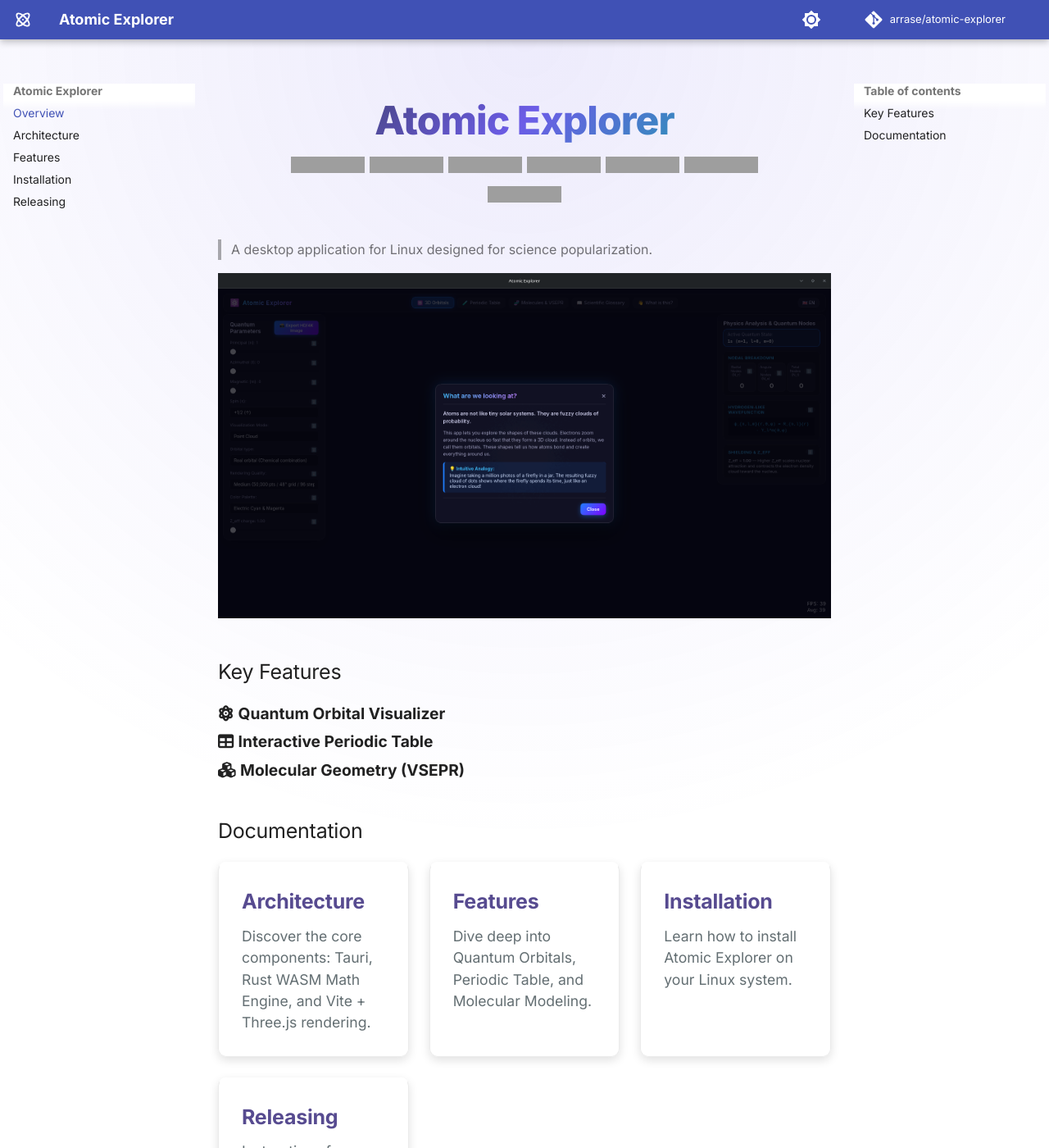
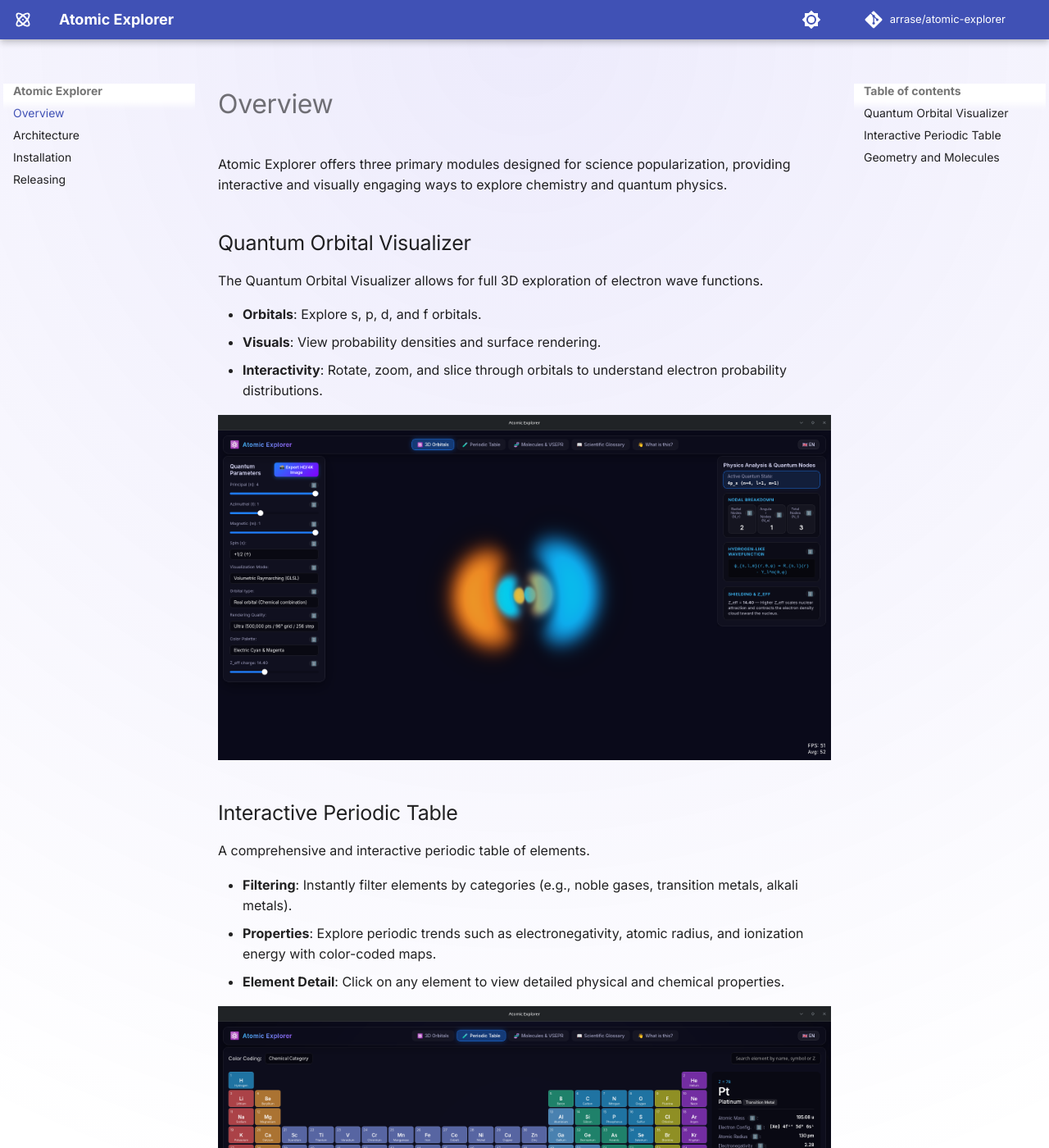
Before and after one commit to arrase/atomic-explorer, an MkDocs documentation site: the page built from docs/index.md, in a window 1280 px wide and 1400 px high. Shown: the whole window at 82% size. Built offline with MkDocs 1.6.1 and Material for MkDocs 9.7.7, drawn with Linux system fonts in a browser that asks for light colours; comment, search, counter and statistics services are not loaded; some of the changed text lies outside the part shown; grey boxes are pictures that could not be loaded.

Commit message:
docs: consolidate features.md content into index.md and remove from navigation

```diff
--- a/docs/index.md
+++ b/docs/index.md
@@ -1,42 +1,33 @@
-# Atomic Explorer
+# Overview
 
-![Tauri](https://img.shields.io/badge/Tauri-24C6DC?style=for-the-badge&logo=tauri&logoColor=white)
-![Rust](https://img.shields.io/badge/Rust-000000?style=for-the-badge&logo=rust&logoColor=white)
-![TypeScript](https://img.shields.io/badge/TypeScript-007ACC?style=for-the-badge&logo=typescript&logoColor=white)
-![Vite](https://img.shields.io/badge/Vite-B73BFE?style=for-the-badge&logo=vite&logoColor=FFD62E)
-![Vue.js](https://img.shields.io/badge/Vue.js-35495E?style=for-the-badge&logo=vuedotjs&logoColor=4FC08D)
-![Linux](https://img.shields.io/badge/Linux-FCC624?style=for-the-badge&logo=linux&logoColor=black)
-![License MIT](https://img.shields.io/badge/License-MIT-blue?style=for-the-badge)
+Atomic Explorer offers three primary modules designed for science popularization, providing interactive and visually engaging ways to explore chemistry and quantum physics.
 
-> A desktop application for Linux designed for science popularization.
+## Quantum Orbital Visualizer
 
-![Atomic Explorer - What is it?](screenshots/00_what.png)
+The Quantum Orbital Visualizer allows for full 3D exploration of electron wave functions.
 
-## Key Features
+- **Orbitals**: Explore s, p, d, and f orbitals.
+- **Visuals**: View probability densities and surface rendering.
+- **Interactivity**: Rotate, zoom, and slice through orbitals to understand electron probability distributions.
 
-<div style="font-size: 1.2em; line-height: 1.8;">
-  <div><i class="fa-solid fa-atom"></i> <strong>Quantum Orbital Visualizer</strong></div>
-  <div><i class="fa-solid fa-table"></i> <strong>Interactive Periodic Table</strong></div>
-  <div><i class="fa-solid fa-cubes"></i> <strong>Molecular Geometry (VSEPR)</strong></div>
-</div>
+![Quantum Orbitals](screenshots/01_orbitals.png)
 
-## Documentation
+## Interactive Periodic Table
 
-<div class="projects-grid">
-  <a href="architecture.md" class="feature-card">
-    <h3>Architecture</h3>
-    <p>Discover the core components: Tauri, Rust WASM Math Engine, and Vite + Three.js rendering.</p>
-  </a>
-  <a href="features.md" class="feature-card">
-    <h3>Features</h3>
-    <p>Dive deep into Quantum Orbitals, Periodic Table, and Molecular Modeling.</p>
-  </a>
-  <a href="installation.md" class="feature-card">
-    <h3>Installation</h3>
-    <p>Learn how to install Atomic Explorer on your Linux system.</p>
-  </a>
-  <a href="releasing.md" class="feature-card">
-    <h3>Releasing</h3>
-    <p>Instructions for building and releasing new versions.</p>
-  </a>
-</div>
+A comprehensive and interactive periodic table of elements.
+
+- **Filtering**: Instantly filter elements by categories (e.g., noble gases, transition metals, alkali metals).
+- **Properties**: Explore periodic trends such as electronegativity, atomic radius, and ionization energy with color-coded maps.
+- **Element Detail**: Click on any element to view detailed physical and chemical properties.
+
+![Periodic Table](screenshots/02_table.png)
+
+## Geometry and Molecules
+
+Explore molecular structures and chemical bonding.
+
+- **Hybridization**: Visualize sp, sp2, and sp3 hybridized orbitals.
+- **VSEPR Models**: Understand molecular geometry using Valence Shell Electron Pair Repulsion theory.
+- **Examples**: Interactive 3D structures of common molecules like water (H₂O) and methane (CH₄).
+
+![Geometry and Molecules](screenshots/03_molecules.png)
--- a/mkdocs.yml
+++ b/mkdocs.yml
@@ -9,7 +9,6 @@ repo_url: https://github.com/arrase/atomic-explorer
 nav:
   - Overview: index.md
   - Architecture: architecture.md
-  - Features: features.md
   - Installation: installation.md
   - Releasing: releasing.md
 
```
Also changed, not shown: docs/features.md (deleted, +0 -33 lines).
